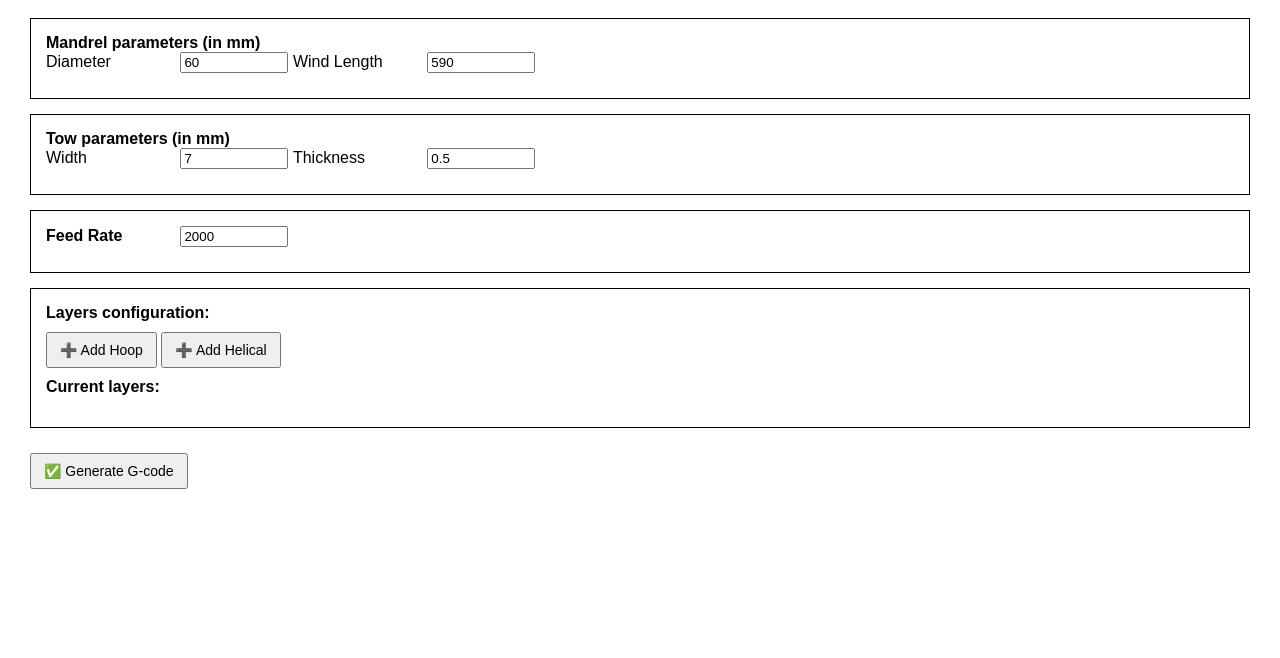
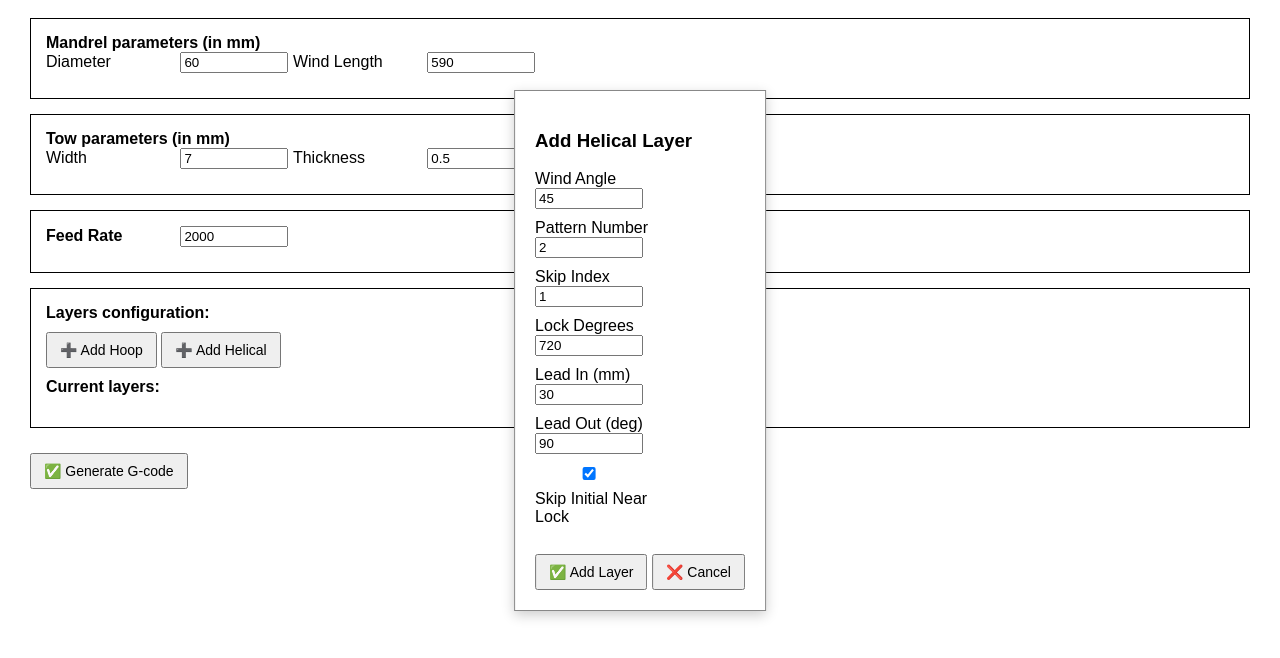
Before and after one commit to MassimoDeBellisVitti/cyclone, a website with bundled scripts: page index.html in a window 1280 px wide. Both pictures are taken after a click on the button "➕ Add Helical". Shown: the part 70-728 px from the top of the page. Built offline with nearby package versions, Linux system fonts and the light colour scheme.

Commit message:
add helical po up

```diff
--- a/index.html
+++ b/index.html
@@ -36,6 +36,18 @@
       margin-top: 10px;
       padding: 8px 12px;
       font-size: 14px;
+    }
+    #helical-modal {
+      display: none;
+      position: fixed;
+      top: 20%;
+      left: 50%;
+      transform: translateX(-50%);
+      background: white;
+      border: 1px solid #888;
+      padding: 20px;
+      z-index: 10;
+      box-shadow: 0 4px 12px rgba(0,0,0,0.2);
     }
   </style>
 </head>
@@ -82,6 +94,20 @@
     <div id="status-message" style="margin-top: 15px; color: green;"></div>
   </form>
 
+  <!-- Modal for helical input -->
+  <div id="helical-modal">
+    <h3>Add Helical Layer</h3>
+    <label>Wind Angle <input type="number" id="helical-angle" value="45" /></label><br />
+    <label>Pattern Number <input type="number" id="helical-pattern" value="2" /></label><br />
+    <label>Skip Index <input type="number" id="helical-skip" value="1" /></label><br />
+    <label>Lock Degrees <input type="number" id="helical-lock" value="720" /></label><br />
+    <label>Lead In (mm) <input type="number" id="helical-leadin" value="30" /></label><br />
+    <label>Lead Out (deg) <input type="number" id="helical-leadout" value="90" /></label><br />
+    <label><input type="checkbox" id="helical-skipnearlock" checked /> Skip Initial Near Lock</label><br /><br />
+    <button id="confirm-helical">✅ Add Layer</button>
+    <button onclick="document.getElementById('helical-modal').style.display='none'">❌ Cancel</button>
+  </div>
+
   <script src="./dist/renderer.js"></script>
 </body>
 </html>
--- a/src/renderer.ts
+++ b/src/renderer.ts
@@ -1,18 +1,12 @@
-// This file is required by the index.html file and will
-// be executed in the renderer process for that window.
-// No Node.js APIs are available in this process unless
-// nodeIntegration is set to true in webPreferences.
-// Use preload.js to selectively enable features
-// needed in the renderer process.
-
-// This script runs in the renderer process and interacts with the DOM.
-// It uses the secure `window.api` exposed by preload.js to communicate with the main process.
-
 window.addEventListener('DOMContentLoaded', () => {
   const form = document.getElementById('wind-form') as HTMLFormElement;
   const status = document.getElementById('status-message') as HTMLDivElement;
 
   const hoopBtn = document.getElementById('add-hoop') as HTMLButtonElement;
+  const helicalBtn = document.getElementById('add-helical') as HTMLButtonElement;
+  const confirmHelicalBtn = document.getElementById('confirm-helical') as HTMLButtonElement;
+  const helicalModal = document.getElementById('helical-modal') as HTMLDivElement;
+
   const layersContainer = document.getElementById('layers') as HTMLDivElement;
   const layers: any[] = [];
 
@@ -25,6 +19,34 @@ window.addEventListener('DOMContentLoaded', () => {
     div.className = 'layer-item';
     div.innerText = `🌀 Hoop layer (${layers.length}) added`;
     layersContainer.appendChild(div);
+  });
+
+  // 🔁 Show Helical Modal
+  helicalBtn.addEventListener('click', () => {
+    helicalModal.style.display = 'block';
+  });
+
+  // 🔁 Confirm and Add Helical Layer
+  confirmHelicalBtn.addEventListener('click', () => {
+    const layer = {
+      windType: "helical",
+      windAngle: parseFloat((document.getElementById('helical-angle') as HTMLInputElement).value),
+      patternNumber: parseInt((document.getElementById('helical-pattern') as HTMLInputElement).value),
+      skipIndex: parseInt((document.getElementById('helical-skip') as HTMLInputElement).value),
+      lockDegrees: parseInt((document.getElementById('helical-lock') as HTMLInputElement).value),
+      leadInMM: parseInt((document.getElementById('helical-leadin') as HTMLInputElement).value),
+      leadOutDegrees: parseInt((document.getElementById('helical-leadout') as HTMLInputElement).value),
+      skipInitialNearLock: (document.getElementById('helical-skipnearlock') as HTMLInputElement).checked
+    };
+
+    layers.push(layer);
+
+    const div = document.createElement('div');
+    div.className = 'layer-item';
+    div.innerText = `🔁 Helical layer: ${JSON.stringify(layer)}`;
+    layersContainer.appendChild(div);
+
+    helicalModal.style.display = 'none';
   });
 
   // ✅ On submit: gather all fields and generate final JSON
```
Also changed, not shown: 3 other files. Lines whose indentation alone changed are shown as unchanged.
